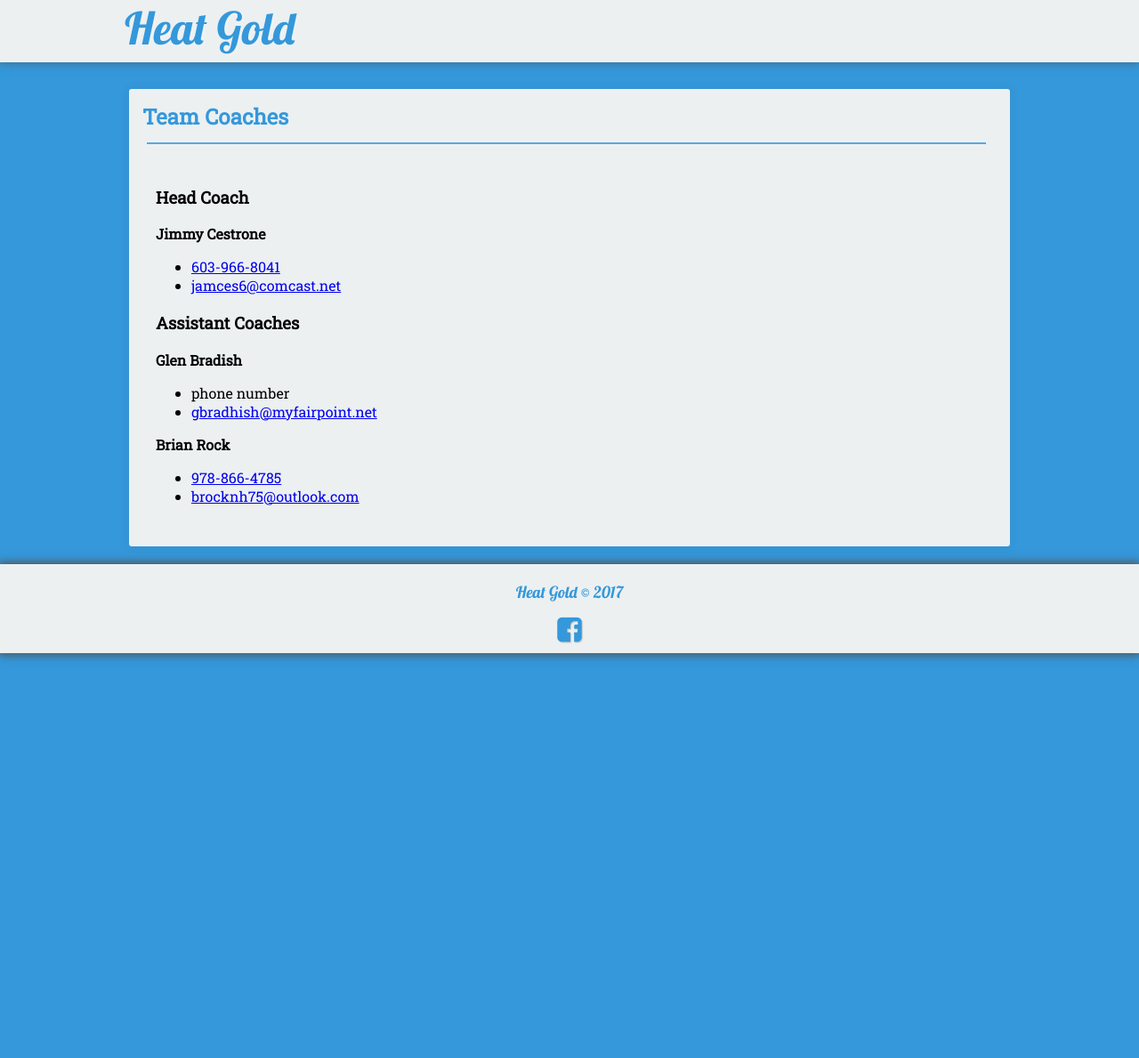
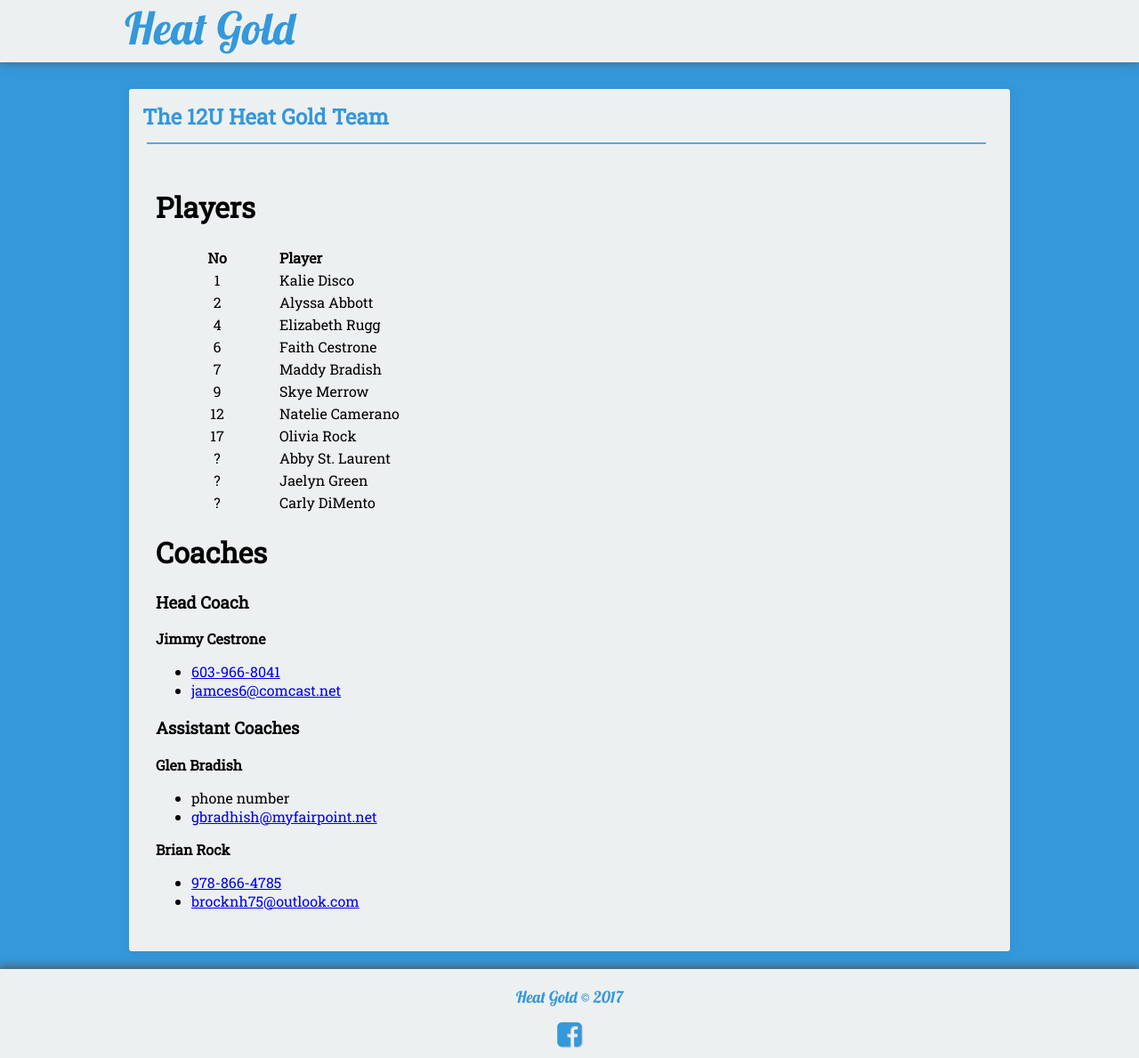
Before and after one commit to seanmerrow/ecf, a Jekyll site: the page built from coaches/index.md, in a window 1280 px wide. Shown: the whole page at 89% size. Built offline with Jekyll 4.4.1, drawn with Linux system fonts in a browser that asks for light colours; nearby versions of some CDN libraries; before the commit the page ends 900 px from its top, so only the background shows below that.

Commit message:
Update index.md

```diff
--- a/coaches/index.md
+++ b/coaches/index.md
@@ -1,10 +1,26 @@
 ---
-layout: page
-title:  "Team Coaches"
-excerpt: "12U NE Heat Gold Coaches"
-permalink: /coaches/
+layout: post
+title:  "The 12U Heat Gold Team"
+excerpt: "12U NE Heat Gold Team"
+permalink: /team/
 ---
+# Players
 
+|No  | Player |
+|:----:|:--------|
+| 1  |Kalie Disco|
+| 2  |Alyssa Abbott|
+| 4  |Elizabeth Rugg|
+| 6  |Faith Cestrone|
+| 7  |Maddy Bradish|
+| 9  |Skye Merrow|
+| 12 |Natelie Camerano|
+| 17 |Olivia Rock|
+| ?  |Abby St. Laurent|
+| ?  |Jaelyn Green|
+| ?  |Carly DiMento|
+
+# Coaches
 ### Head Coach
 **Jimmy Cestrone**
 * [603-966-8041](tel:+1-603-966-8041)
```
